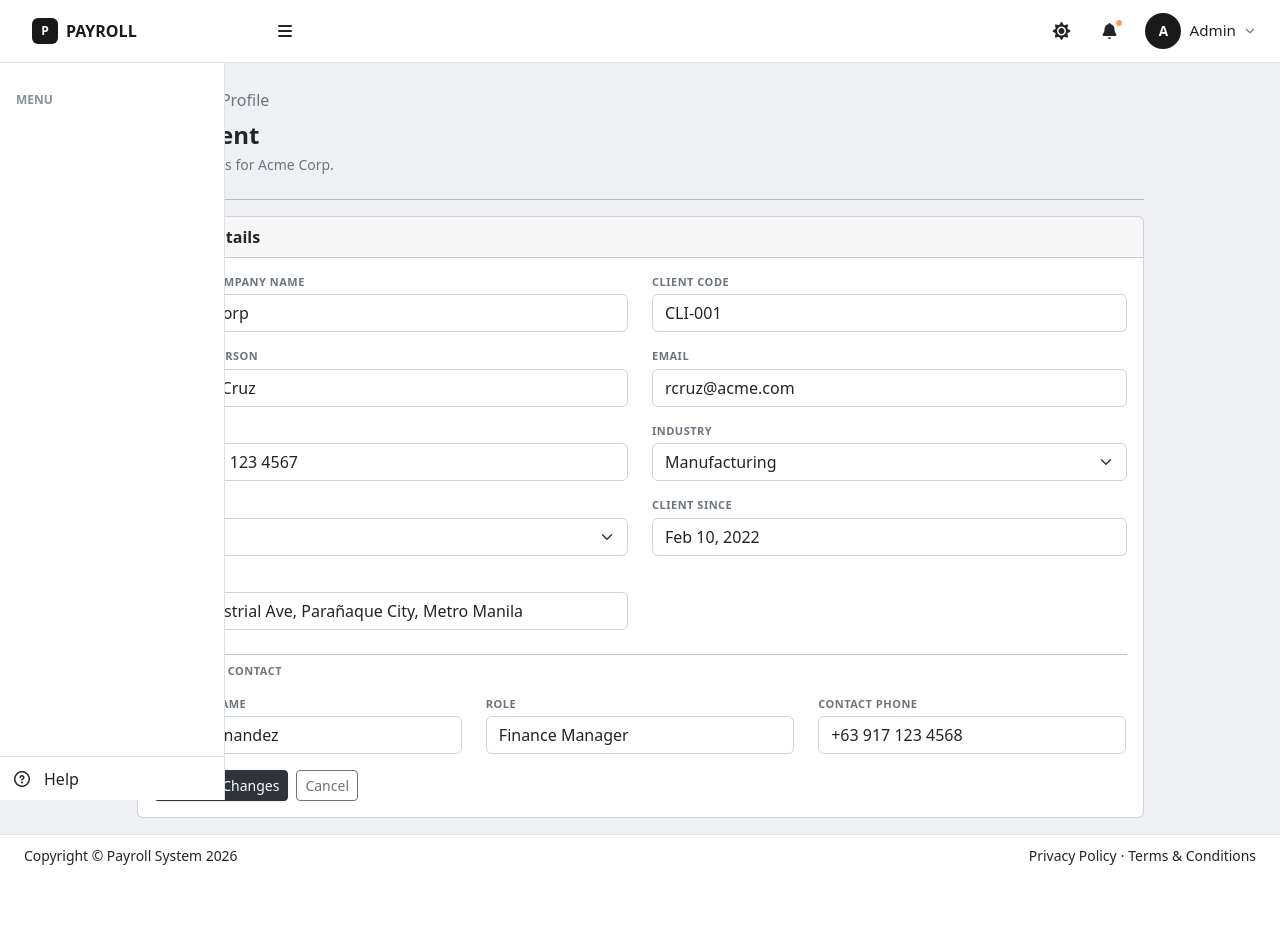
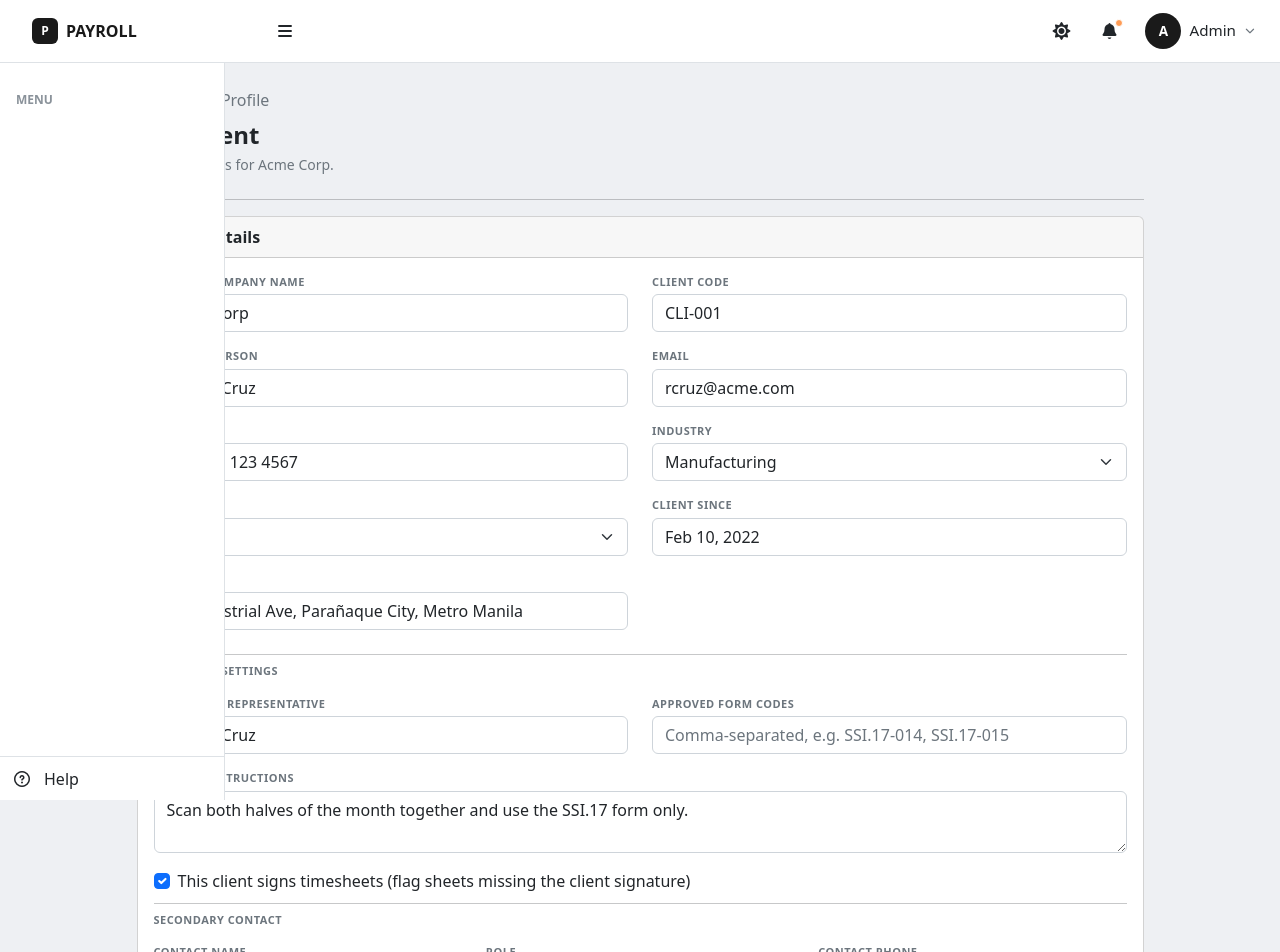
Before and after one commit to melchie04/payroll-system, a React (Vite) app in the folder frontend/: page /clients/1/edit in a window 1280 px wide. Shown: the top 952 px of the page. Before the commit the page ends 878 px from the top, so only its background shows below. Built offline with nearby package versions, Linux system fonts and the light colour scheme.

Commit message:
Update: Timesheet-facing client fields

```diff
--- a/frontend/src/assets/data/index.js
+++ b/frontend/src/assets/data/index.js
@@ -564,6 +564,10 @@ export const clients = [
     status: "Active",
     clientSince: "Feb 10, 2022",
     address: "88 Industrial Ave, Parañaque City, Metro Manila",
+    requiresClientSignature: true,
+    approvingRep: "Robert Cruz",
+    approvedFormCodes: [],
+    uploadInstructions: "Scan both halves of the month together and use the SSI.17 form only.",
     secondaryContact: {
       name: "Liza Fernandez",
       role: "Finance Manager",
@@ -581,6 +585,10 @@ export const clients = [
     status: "Active",
     clientSince: "Jul 3, 2022",
     address: "200 IT Park, Cebu City, Cebu",
+    requiresClientSignature: true,
+    approvingRep: "Maria Santos",
+    approvedFormCodes: [],
+    uploadInstructions: "One sheet per employee per half-month; confirm the supervisor signed before uploading.",
     secondaryContact: {
       name: "Paul Reyes",
       role: "HR Director",
@@ -598,6 +606,10 @@ export const clients = [
     status: "Active",
     clientSince: "Nov 21, 2022",
     address: "5th Floor, Ayala Tower, Makati City, Metro Manila",
+    requiresClientSignature: true,
+    approvingRep: "Paolo Reyes",
+    approvedFormCodes: [],
+    uploadInstructions: "Upload by the 3rd working day after cut-off. Colour scans preferred.",
     secondaryContact: {
       name: "Diane Cruz",
       role: "Accounts Payable Lead",
@@ -615,6 +627,10 @@ export const clients = [
     status: "At Risk",
     clientSince: "Mar 14, 2023",
     address: "12 Commerce St, Pasig City, Metro Manila",
+    requiresClientSignature: true,
+    approvingRep: "Angela Torres",
+    approvedFormCodes: [],
+    uploadInstructions: "Night-shift sheets must show the time-in for the previous day.",
     secondaryContact: {
       name: "Noel Ramos",
       role: "Operations Manager",
@@ -632,6 +648,10 @@ export const clients = [
     status: "Active",
     clientSince: "Aug 9, 2023",
     address: "45 Port Area, Manila, Metro Manila",
+    requiresClientSignature: true,
+    approvingRep: "Kevin Lim",
+    approvedFormCodes: [],
+    uploadInstructions: "Group sheets by site before scanning.",
     secondaryContact: {
       name: "Rina Aquino",
       role: "Logistics Coordinator",
@@ -649,6 +669,10 @@ export const clients = [
     status: "Inactive",
     clientSince: "Jan 5, 2021",
     address: "9 Retail Row, Quezon City, Metro Manila",
+    requiresClientSignature: true,
+    approvingRep: "Grace Bautista",
+    approvedFormCodes: [],
+    uploadInstructions: "The store manager must countersign page 2.",
     secondaryContact: {
       name: "Oscar Villanueva",
       role: "Store Operations Head",
@@ -666,6 +690,10 @@ export const clients = [
     status: "Active",
     clientSince: "May 30, 2023",
     address: "77 Builder's Rd, Taguig City, Metro Manila",
+    requiresClientSignature: true,
+    approvingRep: "Dennis Ramos",
+    approvedFormCodes: [],
+    uploadInstructions: "Attach the daily gate log with each sheet.",
     secondaryContact: {
       name: "Carla Mendoza",
       role: "Project Coordinator",
--- a/frontend/src/components/timesheet/TimesheetFiles.jsx
+++ b/frontend/src/components/timesheet/TimesheetFiles.jsx
@@ -3,6 +3,7 @@ import { useNavigate } from "react-router-dom";
 import { DataCard, Table, Tr, Td, Badge, BtnSecondary, BtnDanger, Modal, ActionsMenu, FilterSelect, SearchInput } from "../ui/index.jsx";
 import { useTimesheets, findDuplicateSheets, isSheetClean, sheetTotals } from "../../context/TimesheetContext.jsx";
 import { useEmployees } from "../../context/EmployeesContext.jsx";
+import { useClients } from "../../context/ClientsContext.jsx";
 
 const ALL_STATUSES = "All Statuses";
 const ALL_SOURCES = "All Sources";
@@ -16,6 +17,7 @@ export function TimesheetFiles({ files = [] }) {
   const navigate = useNavigate();
   const { files: allFiles, retryFile, discardFile, approveMany } = useTimesheets();
   const { employees } = useEmployees();
+  const { clients } = useClients();
 
   const [status, setStatus] = useState(ALL_STATUSES);
   const [source, setSource] = useState(ALL_SOURCES);
@@ -39,7 +41,7 @@ export function TimesheetFiles({ files = [] }) {
 
   // Sheets awaiting review with nothing flagged on them at all. Opening each one
   // would show an empty Needs Attention card, so the reviewer is offered the batch.
-  const clean = useMemo(() => visible.filter((f) => isSheetClean(f, allFiles, employees)), [visible, allFiles, employees]);
+  const clean = useMemo(() => visible.filter((f) => isSheetClean(f, allFiles, employees, clients)), [visible, allFiles, employees, clients]);
 
   // The stored preview is the uploaded file itself, so the download is the original
   // document rather than anything regenerated from it.
@@ -69,7 +71,7 @@ export function TimesheetFiles({ files = [] }) {
       if (clashes.length > 0) map.set(f.id, clashes);
     }
     return map;
-  }, [files, allFiles]);
+  }, [files, allFiles, employees]);
 
   function handleRetry() {
     if (retryTarget) {
--- a/frontend/src/pages/clients/ClientForm.jsx
+++ b/frontend/src/pages/clients/ClientForm.jsx
@@ -13,6 +13,10 @@ const emptyForm = {
   status: "Active",
   clientSince: "",
   address: "",
+  requiresClientSignature: true,
+  approvingRep: "",
+  approvedFormCodes: [],
+  uploadInstructions: "",
   secondaryContact: { name: "", role: "", phone: "" },
 };
 
@@ -39,6 +43,10 @@ export default function ClientForm() {
       status: existing.status,
       clientSince: existing.clientSince || "",
       address: existing.address || "",
+      requiresClientSignature: existing.requiresClientSignature !== false,
+      approvingRep: existing.approvingRep || "",
+      approvedFormCodes: existing.approvedFormCodes || [],
+      uploadInstructions: existing.uploadInstructions || "",
       secondaryContact: {
         name: existing.secondaryContact?.name || "",
         role: existing.secondaryContact?.role || "",
@@ -62,6 +70,11 @@ export default function ClientForm() {
 
   function handleChange(e) {
     setForm((f) => ({ ...f, [e.target.name]: e.target.value }));
+  }
+
+  function handleFormCodes(e) {
+    const list = e.target.value.split(",").map((s) => s.trim()).filter(Boolean);
+    setForm((f) => ({ ...f, approvedFormCodes: list }));
   }
 
   function handleSecondaryChange(e) {
@@ -234,6 +247,64 @@ export default function ClientForm() {
             <div className="col-12">
               <hr className="my-2" />
               <div className="text-uppercase text-muted fw-semibold mb-3" style={{ fontSize: 11, letterSpacing: 0.5 }}>
+                Timesheet Settings
+              </div>
+            </div>
+
+            <div className="col-12 col-md-6">
+              <FormField label="Approving Representative">
+                <input
+                  type="text"
+                  className="form-control"
+                  name="approvingRep"
+                  value={form.approvingRep}
+                  onChange={handleChange}
+                  placeholder="Who signs the client box, e.g. Robert Cruz"
+                />
+              </FormField>
+            </div>
+            <div className="col-12 col-md-6">
+              <FormField label="Approved Form Codes">
+                <input
+                  type="text"
+                  className="form-control"
+                  name="approvedFormCodes"
+                  value={form.approvedFormCodes.join(", ")}
+                  onChange={handleFormCodes}
+                  placeholder="Comma-separated, e.g. SSI.17-014, SSI.17-015"
+                />
+              </FormField>
+            </div>
+            <div className="col-12">
+              <FormField label="Upload Instructions">
+                <textarea
+                  className="form-control"
+                  name="uploadInstructions"
+                  value={form.uploadInstructions}
+                  onChange={handleChange}
+                  rows={2}
+                  placeholder="Shown on the upload screen when this client is selected"
+                />
+              </FormField>
+            </div>
+            <div className="col-12">
+              <div className="form-check">
+                <input
+                  className="form-check-input"
+                  type="checkbox"
+                  id="requiresClientSignature"
+                  checked={form.requiresClientSignature}
+                  onChange={(e) => setForm((f) => ({ ...f, requiresClientSignature: e.target.checked }))}
+                />
+                <label className="form-check-label" htmlFor="requiresClientSignature">
+                  This client signs timesheets (flag sheets missing the client signature)
+                </label>
+              </div>
+            </div>
+
+            <div className="col-12">
+              <hr className="my-2" />
+              <div className="text-uppercase text-muted fw-semibold mb-3" style={{ fontSize: 11, letterSpacing: 0.5 }}>
                 Secondary Contact
               </div>
             </div>
--- a/frontend/src/pages/clients/ClientProfile.jsx
+++ b/frontend/src/pages/clients/ClientProfile.jsx
@@ -193,6 +193,18 @@ export default function ClientProfile() {
                     </DetailRow>
                     <DetailRow icon="fa-location-dot" label="Address">
                       {client.address}
+                    </DetailRow>
+                    <DetailRow icon="fa-signature" label="Client signature required">
+                      {client.requiresClientSignature === false ? "No" : "Yes"}
+                    </DetailRow>
+                    <DetailRow icon="fa-user-check" label="Approving representative">
+                      {client.approvingRep || "—"}
+                    </DetailRow>
+                    <DetailRow icon="fa-file-lines" label="Approved form codes">
+                      {(client.approvedFormCodes || []).length ? client.approvedFormCodes.join(", ") : "—"}
+                    </DetailRow>
+                    <DetailRow icon="fa-circle-info" label="Upload instructions">
+                      {client.uploadInstructions || "—"}
                     </DetailRow>
                   </DetailList>
                 </div>
--- a/frontend/src/pages/timesheet/Timesheet.jsx
+++ b/frontend/src/pages/timesheet/Timesheet.jsx
@@ -40,12 +40,13 @@ function inPeriod(file, period) {
 export default function Timesheet() {
   const { files } = useTimesheets();
   const { employees } = useEmployees();
-  const { clientNames } = useClients();
+  const { clientNames, clients } = useClients();
   const location = useLocation();
 
   // Upload is the default; returning from a sheet review reopens the tab it came from.
   const [tab, setTab] = useState(location.state?.tab || "upload");
   const [client, setClient] = useState("Acme Corp");
+  const selectedClient = clients.find((c) => c.name === client);
   const [period, setPeriod] = useState(payPeriods[0].label);
 
   const activePeriod = useMemo(() => payPeriods.find((p) => p.label === period) || payPeriods[0], [period]);
@@ -150,6 +151,16 @@ export default function Timesheet() {
         </div>
       )}
 
+      {tab === "upload" && selectedClient?.uploadInstructions && (
+        <div className="ts-notice ts-notice-secondary d-flex align-items-start gap-3 py-2 px-3 mb-4">
+          <i className="fas fa-circle-info ts-notice-icon flex-shrink-0 mt-1"></i>
+          <div style={{ fontSize: "0.8125rem" }}>
+            <strong>Upload instructions — {client}</strong>
+            <div className="ts-notice-sub" style={{ fontSize: 11.5 }}>{selectedClient.uploadInstructions}</div>
+          </div>
+        </div>
+      )}
+
       {tab === "upload" && (
         <TimesheetUpload
           summary={extractionSummary}
```
Also changed, not shown: frontend/src/context/TimesheetContext.jsx (+8 -4 lines), frontend/src/pages/timesheet/TimesheetReview.jsx (+13 -2 lines).
